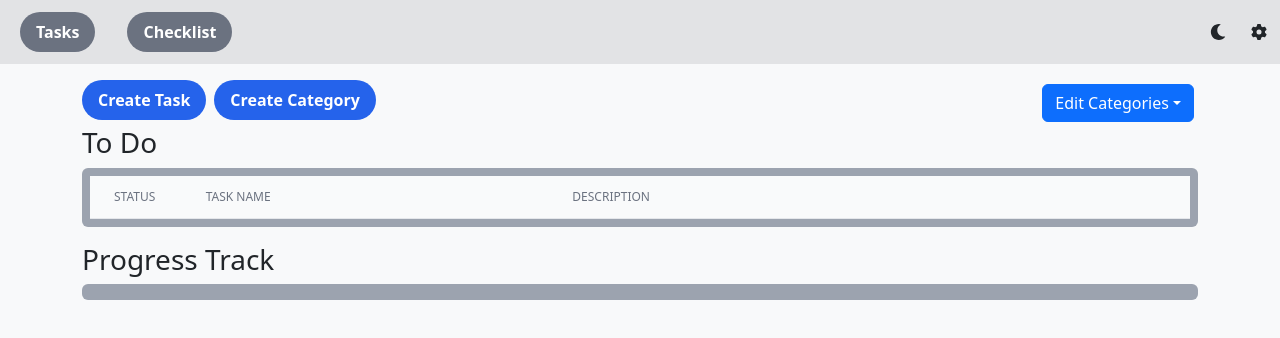
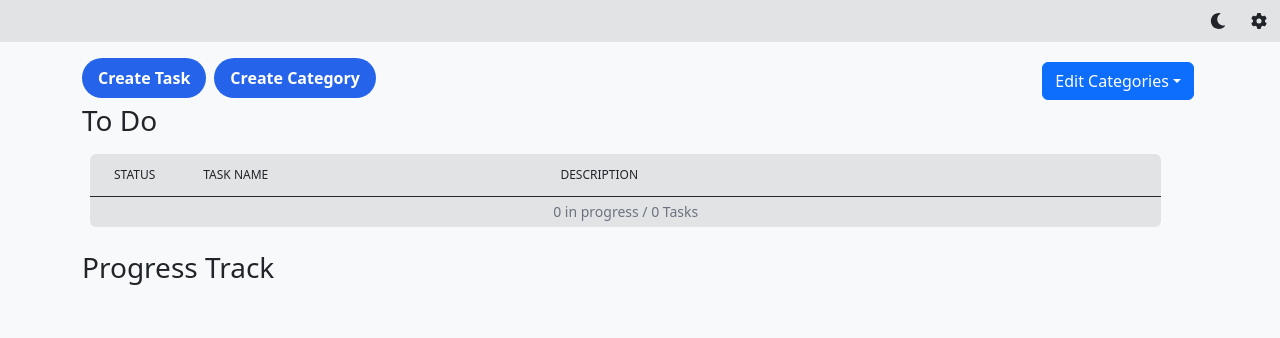
Before and after one commit to hnnsb/time-tracker, a React (Create React App) app in the folder web-app/: page / in a window 1280 px wide. Shown: the top 338 px of the page. Built offline with nearby package versions, Linux system fonts and the light colour scheme.

Commit message:
more to do list formatting

```diff
--- a/web-app/src/App.tsx
+++ b/web-app/src/App.tsx
@@ -3,14 +3,18 @@ import "./App.css";
 import "./index.css";
 import "bootstrap/dist/css/bootstrap.min.css";
 import { ThemeProvider } from "./components/theme/ThemeContext";
-import AppRouter from "./AppRouter";
+import NavBar from "./components/NavBar";
+import TaskPage from "./pages/TaskPage";
 
 export default function App() {
   document.body.className = "bg-light-bg_primary dark:bg-dark-bg_primary";
 
   return (
     <ThemeProvider>
-      <AppRouter />
+      <NavBar />
+      <div className="container dark:text-dark-text pt-3">
+        <TaskPage />
+      </div>
     </ThemeProvider>
   );
 }
--- a/web-app/src/AppRouter.tsx
+++ b/web-app/src/AppRouter.tsx
@@ -1,5 +1,4 @@
 import { BrowserRouter, HashRouter, Route, Routes } from "react-router-dom";
-import ChecklistPage from "./pages/ChecklistPage";
 import TaskPage from "./pages/TaskPage";
 import React from "react";
 import NavBar from "./components/NavBar";
@@ -17,7 +16,6 @@ export default function AppRouter() {
       <div className="container dark:text-dark-text pt-3">
         <Routes>
           <Route path={RoutePaths.TASKS} element={<TaskPage />} />
-          <Route path={RoutePaths.CHECKLIST} element={<ChecklistPage />} />
         </Routes>
       </div>
     </Router>
--- a/web-app/src/components/NavBar.tsx
+++ b/web-app/src/components/NavBar.tsx
@@ -2,29 +2,10 @@ import { Nav } from "react-bootstrap";
 import React from "react";
 import ThemeSwitcher from "./theme/ThemeSwitcher";
 import SettingsDialog from "./SettingsDialog";
-import { Link } from "react-router-dom";
-import { RoutePaths } from "../AppRouter";
-import PButton from "./PButton";
 
 export default function NavBar() {
   return (
-    <Nav className="p-1 flex justify-between flex-row bg-light-bg_secondary dark:bg-dark-bg_secondary">
-      <div className="flex flex-row">
-        <Nav.Item>
-          <Nav.Link>
-            <Link to={RoutePaths.TASKS}>
-              <PButton variant={"secondary"}>Tasks </PButton>
-            </Link>
-          </Nav.Link>
-        </Nav.Item>
-        <Nav.Item>
-          <Nav.Link>
-            <Link to={RoutePaths.CHECKLIST}>
-              <PButton variant={"secondary"}>Checklist</PButton>
-            </Link>
-          </Nav.Link>
-        </Nav.Item>
-      </div>
+    <Nav className="p-1 flex justify-end flex-row bg-light-bg_secondary dark:bg-dark-bg_secondary">
       <div className="flex flex-row align-items-center">
         <ThemeSwitcher className="mr-2" />
         <SettingsDialog />
--- a/web-app/src/components/PButton.tsx
+++ b/web-app/src/components/PButton.tsx
@@ -8,7 +8,7 @@ interface PButtonProps extends React.ButtonHTMLAttributes<HTMLButtonElement> {
 }
 
 const VARIANT_STYLES = {
-  primary: "bg-blue-600 dark:bg-blue-400 hover:bg-blue-500 text-white",
+  primary: "bg-blue-600 hover:bg-blue-500 text-white",
   secondary: "bg-gray-500 hover:bg-gray-600 text-white",
   danger: "bg-red-500 hover:bg-red-600 text-white",
   success: "bg-green-500 hover:bg-green-600 text-white",
@@ -33,13 +33,7 @@ const PButton: React.FC<PButtonProps> = ({
 };
 
 PButton.propTypes = {
-  variant: PropTypes.oneOf([
-    "primary",
-    "secondary",
-    "danger",
-    "success",
-    "outline",
-  ]),
+  variant: PropTypes.oneOf(["primary", "secondary", "danger", "success", "outline"]),
   className: PropTypes.string,
   children: PropTypes.node.isRequired,
 };
--- a/web-app/src/components/task/ToDoCard.tsx
+++ b/web-app/src/components/task/ToDoCard.tsx
@@ -35,7 +35,7 @@ export default function ToDoCard({ className, task, onStart, onDelete }: Readonl
   };
 
   return (
-    <tr className={`${className} table-row bg-light-bg_secondary dark:bg-dark-bg_secondary`}>
+    <tr className={`${className} table-row`}>
       <td className="table-data w-1/12">
         <div className="flex justify-center">{renderStatusIcon()}</div>
       </td>
@@ -44,7 +44,7 @@ export default function ToDoCard({ className, task, onStart, onDelete }: Readonl
       <td className="table-data w-1/12">
         {!task.isStarted() && (
           <button
-            className="p-2 bg-blue-500 text-white rounded"
+            className="p-2 bg-blue-500 text-white rounded mr-1"
             title="Start Task"
             onClick={() => onStart(task)}
           >
--- a/web-app/src/components/task/ToDoList.tsx
+++ b/web-app/src/components/task/ToDoList.tsx
@@ -1,6 +1,8 @@
 import "./todolist.css";
 import { Task } from "../../lib/model/task";
 import ToDoCard from "./ToDoCard";
+import { Fragment } from "react";
+import { Category } from "../../lib/model/category";
 
 interface ToDoProps {
   className?: string;
@@ -15,10 +17,27 @@ export default function ToDoList({ className, tasks, onUpdate, onDelete }: Reado
     onUpdate(task);
   }
 
+  const defaultCategory = new Category("no category", "gray");
+  let groupedTasks = tasks.reduce((acc, task) => {
+    const category = task.category || defaultCategory;
+    if (!acc.get(category)) {
+      acc.set(category, []);
+    }
+    acc.get(category).push(task);
+    return acc;
+  }, new Map<Category, Task[]>());
+
+  // Makes sure tasks without a category are always at the end, because Map.entries() returns entries in insertion order.
+  const tasksWithoutCategory = groupedTasks.get(defaultCategory);
+  if (tasksWithoutCategory) {
+    groupedTasks.delete(defaultCategory);
+    groupedTasks.set(defaultCategory, tasksWithoutCategory);
+  }
+
   return (
     <div className={className}>
-      <table className="min-w-full divide-y divide-gray-200">
-        <thead className="bg-gray-50">
+      <table className="rounded bg-light-bg_secondary dark:bg-dark-bg_secondary divide-y border-light-text dark:border-dark-text">
+        <thead>
           <tr>
             <th className="table-header w-1/12">Status</th>
             <th className="table-header w-4/12">Task Name</th>
@@ -26,11 +45,32 @@ export default function ToDoList({ className, tasks, onUpdate, onDelete }: Reado
             <th className="table-header w-1/12"></th>
           </tr>
         </thead>
-        <tbody className="bg-white divide-y divide-gray-200">
-          {tasks.map((task) => (
-            <ToDoCard key={task.id} task={task} onStart={handleStart} onDelete={onDelete} />
+        <tbody className="bg-light-bg_primary dark:bg-dark-bg_primary">
+          {Array.from(groupedTasks.entries()).map(([category, tasks]) => (
+            <Fragment key={category.id}>
+              <tr>
+                <td
+                  colSpan={4}
+                  className="table-category-header bg-light-bg_tertiary dark:bg-dark-bg_tertiary"
+                >
+                  <span style={{ color: category.color }}>{category.name}</span>
+                </td>
+              </tr>
+              {tasks.map((task) => (
+                <ToDoCard key={task.id} task={task} onStart={handleStart} onDelete={onDelete} />
+              ))}
+            </Fragment>
           ))}
         </tbody>
+        <tfoot>
+          <tr>
+            <td colSpan={4}>
+              <p className="text-center text-sm text-gray-500 dark:text-gray-400 m-1">
+                {tasks.filter((task) => task.isStarted()).length} in progress / {tasks.length} Tasks
+              </p>
+            </td>
+          </tr>
+        </tfoot>
       </table>
     </div>
   );
--- a/web-app/src/components/task/todolist.css
+++ b/web-app/src/components/task/todolist.css
@@ -4,18 +4,23 @@
     font-size: 0.75rem;
     font-weight: 500;
     text-transform: uppercase;
-    color: #6b7280; /* Tailwind's gray-500 */
-    background-color: #f9fafb; /* Tailwind's gray-50 */
-    border-bottom: 1px solid #e5e7eb; /* Tailwind's gray-200 */
+    /*color: #6b7280; !* Tailwind's gray-500 *!*/
+    /*background-color: #f9f9fb; !* Tailwind's gray-50 *!*/
+    /*border-bottom: 1px solid #e5e7eb; !* Tailwind's gray-200 *!*/
 }
 
 .table-row {
     padding: 0.75rem 1.5rem;
-    border-bottom: 1px solid #e5e7eb; /* Tailwind's gray-200 */
 }
 
 .table-data {
     padding: 0.75rem 1.5rem;
-    border-bottom: 1px solid #e5e7eb; /* Tailwind's gray-200 */
     white-space: nowrap;
 }
+
+.table-category-header {
+    padding: 0.1rem 1.5rem;
+    font-size: 1rem;
+    font-weight: 450;
+    text-align: left;
+}
--- a/web-app/src/pages/ChecklistPage.tsx
+++ /dev/null
@@ -1,10 +0,0 @@
-import React from "react";
-
-export default function ChecklistPage() {
-  return (
-    <div>
-      <h1>Checklist Page</h1>
-      <div className={"m-1"}>Welcome to the Checklist WIP</div>
-    </div>
-  );
-}
--- a/web-app/src/pages/TaskPage.tsx
+++ b/web-app/src/pages/TaskPage.tsx
@@ -107,14 +107,14 @@ export default function TaskPage() {
       </div>
       <h3> To Do</h3>
       <ToDoList
-        className="p-2 mb-3 bg-gray-400 rounded"
+        className="p-2 mb-3"
         tasks={tasks.filter((task) => !task.isStopped())}
         onUpdate={handleUpdateTask}
         onDelete={handleDeleteTask}
       />
       <h3>Progress Track</h3>
       <TaskList
-        className="p-2 bg-gray-400 rounded"
+        className="p-2"
         tasks={tasks.filter((task) => task.isStarted())}
         categories={categories}
         onUpdate={handleUpdateTask}
--- a/web-app/tailwind.config.js
+++ b/web-app/tailwind.config.js
@@ -11,7 +11,7 @@ module.exports = {
           tertiary: "#0a003f",
           bg_primary: "#f8f9fa",
           bg_secondary: "#e2e3e5",
-          bg_tertiary: "#d6d8db",
+          bg_tertiary: "#dce1ec",
           text: "#282828",
           danger: "#e3342f",
         },
@@ -21,7 +21,7 @@ module.exports = {
           tertiary: "#1e43da",
           bg_primary: "#1a202c",
           bg_secondary: "#2d3748",
-          bg_tertiary: "#4a5568",
+          bg_tertiary: "#383f50",
           text: "#e2e8f0",
           danger: "#570000",
         },
```
